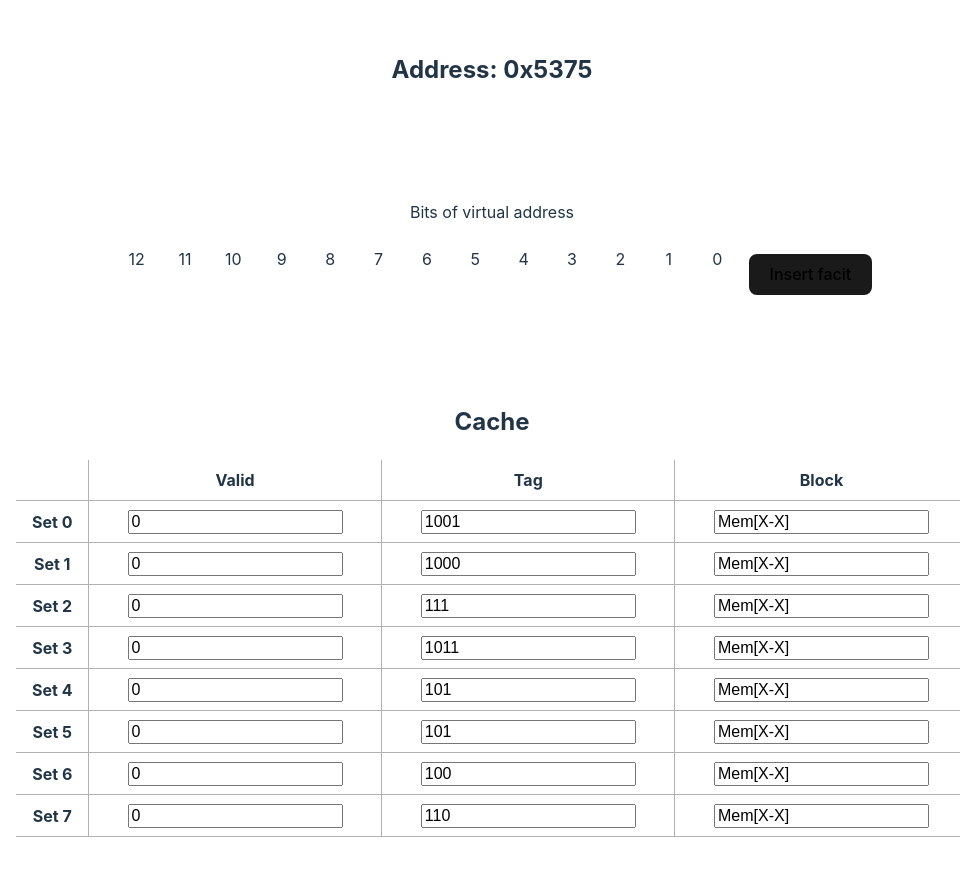
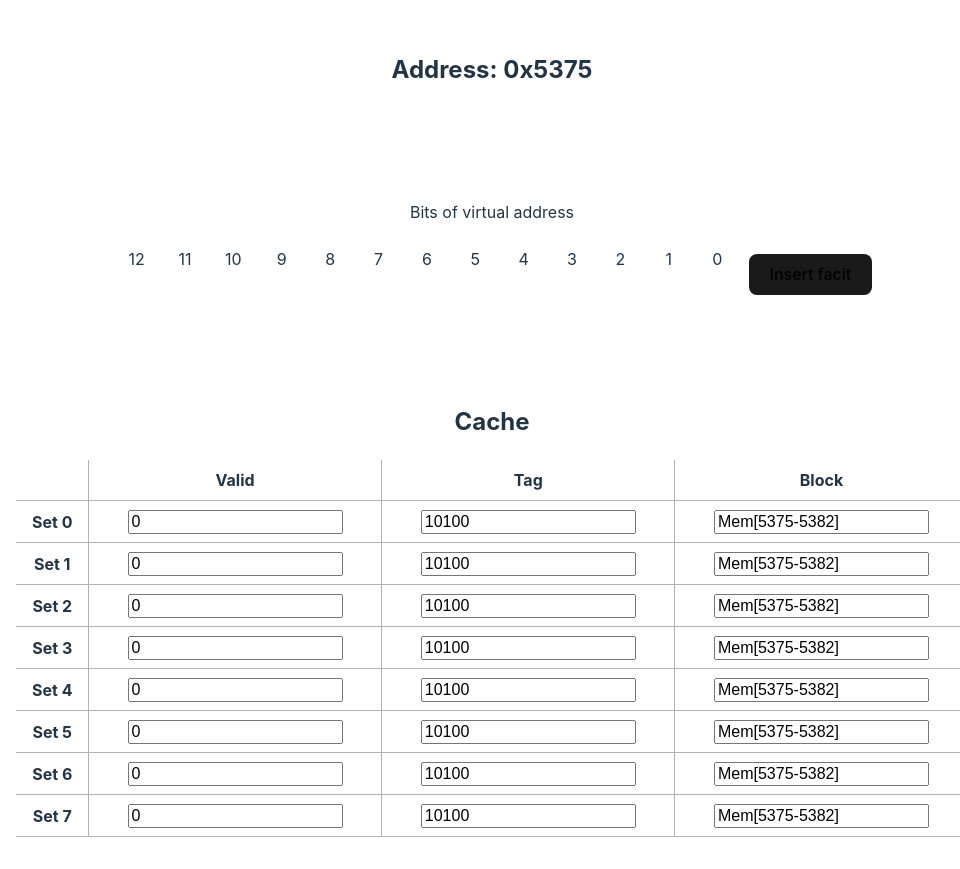
Before and after one commit to MahmoodSeoud/cache-hit-miss, a React (Vite) app: page / in a window 1280 px wide. Shown: the whole page, without its empty margins (148-1108 px from the left). Built offline with nearby package versions, Linux system fonts and the light colour scheme.

Commit message:
address blocks

```diff
--- a/src/App.tsx
+++ b/src/App.tsx
@@ -89,14 +89,13 @@ function generateIndex(): number {
 }
 
 
-function createTableEntry<TObj extends CACHE_TABLE_ENTRY>(entry: TObj, tag_bits: string, randomBitLength: number): TObj {
-  //const valid: Bit = Math.floor(Math.random() * 2) as Bit;
-
+function createTableEntry<TObj extends CACHE_TABLE_ENTRY>(entry: TObj, address: number, tag_bits: string): TObj {
   const valid: Bit = 0;
 
   // create unique TLBT address
-  const tag: number = createUniqe(Number('0b' + tag_bits), randomBitLength)
-  const block: string = "Mem[X-X]" // TODO: Find the correct block
+  const tag: number = Number('0b' + tag_bits)
+
+  const block: string = `Mem[${address}-${address+7}]` // TODO: Find the correct block
 
   let newEntry: TObj;
 
@@ -113,8 +112,8 @@ function createTableEntry<TObj extends CACHE_TABLE_ENTRY>(entry: TObj, tag_bits:
 function createTableEntries<TObj extends CACHE_TABLE_ENTRY>
   (numOfRows: number,
     tableEntry: TObj,
-    tag_bits: string,
-    randomBitLength: number
+    address: number,
+    tag_bits: string
   ): TObj[][] {
 
   const numOfCols = 1;
@@ -123,7 +122,7 @@ function createTableEntries<TObj extends CACHE_TABLE_ENTRY>
   for (let i = 0; i < numOfRows; i++) {
     const array: TObj[] = [];
     for (let j = 0; j < numOfCols; j++) {
-      let entry = createTableEntry<TObj>(tableEntry, tag_bits, randomBitLength)
+      let entry = createTableEntry<TObj>(tableEntry, address, tag_bits)
       array.push(entry);
     }
     entries.push(array);
@@ -135,7 +134,7 @@ function createTableEntries<TObj extends CACHE_TABLE_ENTRY>
 
 function App() {
   const [addressBitWidth, setAddressBitWidth] = useState(createRandomNumber(10, 14));
-  const [address, setAddress] = useState(createRandomNumberWith(addressBitWidth));
+  const [address, setAddress] = useState<number>(createRandomNumberWith(addressBitWidth));
 
   const [sets, setSets] = useState(generateIndex());
   const [pageSize, setPageSize] = useState(32); // Make this also a random variable
@@ -146,10 +145,10 @@ function App() {
   const [addressInBits, setAddressInBits] = useState([...address.toString(2)]);
   const deepCopy = JSON.parse(JSON.stringify(addressInBits));
 
-  const [bOffset_bits, setbOffset_bits] = useState(deepCopy.splice(-offset).join(''));
-  const [index_bits, setIndex_bits] = useState(deepCopy.splice(-index).join(''));
-  const [tag_bits, setTag_bits] = useState(deepCopy.join(''));
-  const [tag, setTag] = useState(tag_bits.length);
+  const [bOffset_bits, setbOffset_bits] = useState(addressInBits.splice(-offset).join(''));
+  const [index_bits, setIndex_bits] = useState(addressInBits.splice(-index).join(''));
+  const [tag_bits, setTag_bits] = useState(addressInBits.join(''));
+  const [tag, setTag] = useState<number>(tag_bits.length);
 
   const [isMouseDown, setIsMouseDown] = useState(false);
 
@@ -158,7 +157,8 @@ function App() {
     tag: 0,
     valid: 0,
     block: 'FERO'
-  }, '0b', 4);
+  },
+    address, tag_bits);
 
   useEffect(() => {
     console.log('------------------------------')
--- a/tsconfig.json
+++ b/tsconfig.json
@@ -1,8 +1,8 @@
 {
   "compilerOptions": {
-    "target": "ES2020",
+    "target": "ES6",
     "useDefineForClassFields": true,
-    "lib": ["ES2020", "DOM", "DOM.Iterable"],
+    "lib": ["ES2023", "DOM", "DOM.Iterable"],
     "module": "ESNext",
     "skipLibCheck": true,
 
```
